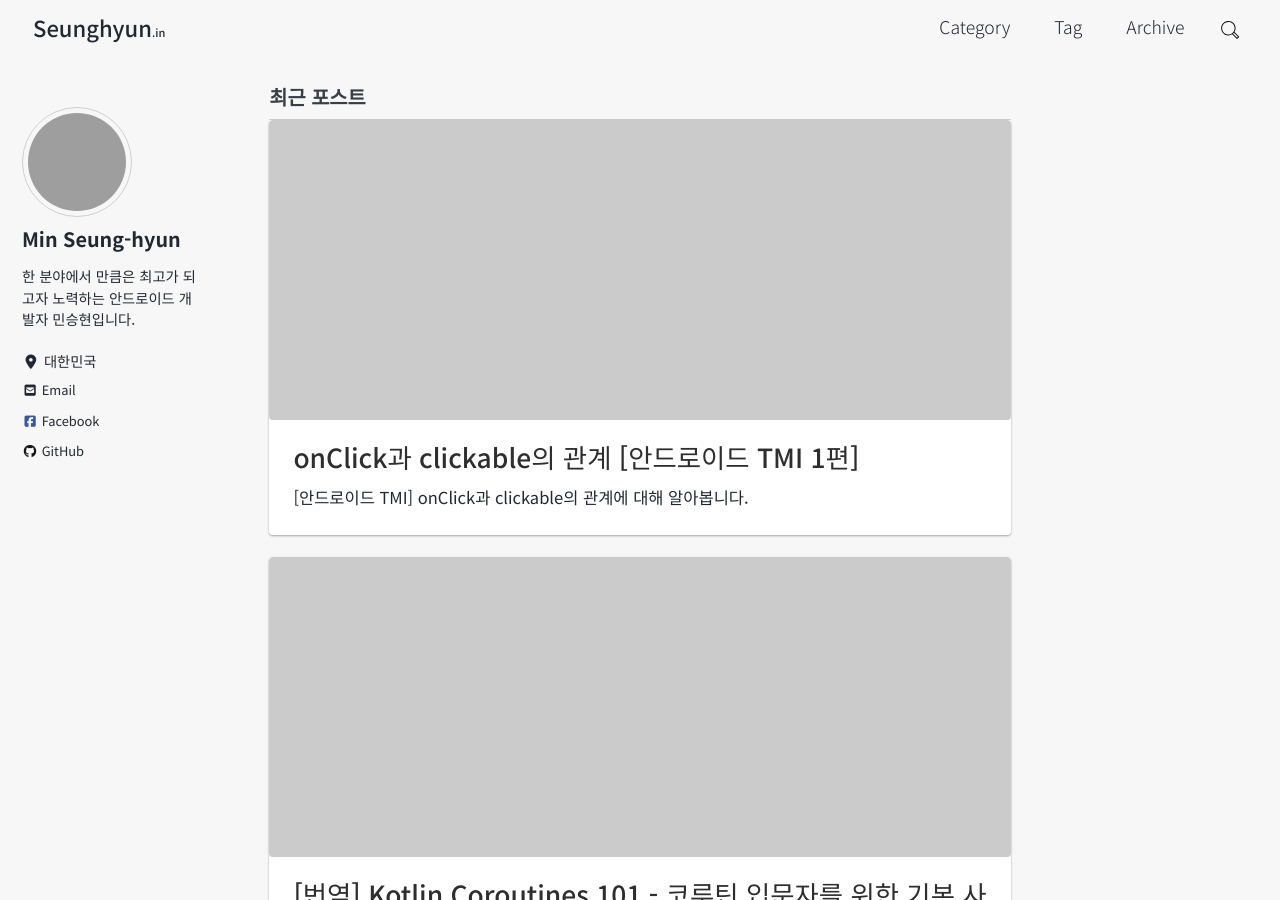
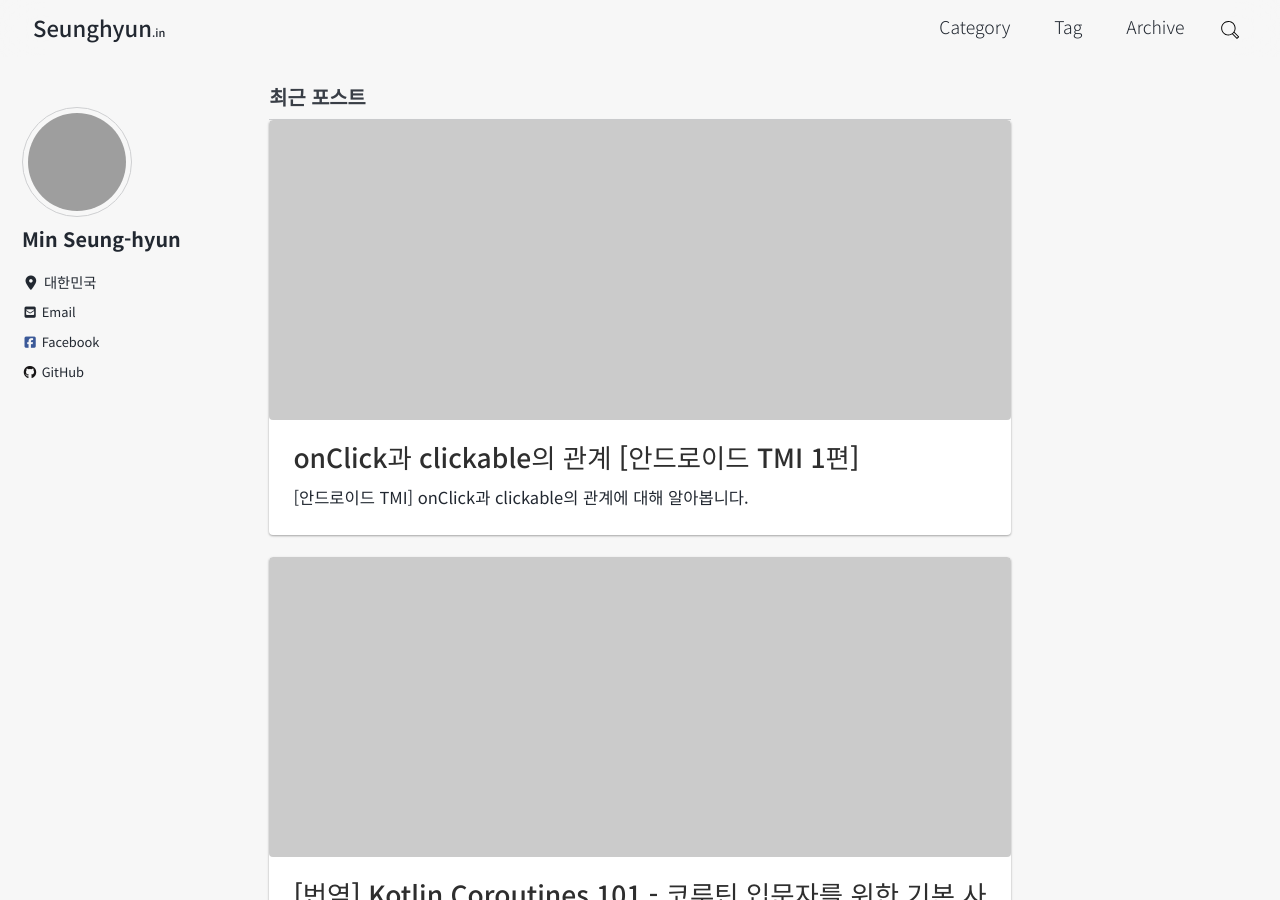
Before and after one commit to MinSeungHyun/minseunghyun.github.io, a Jekyll site: the page built from index.html, in a window 1280 px wide and 900 px high. Built offline with Jekyll 4.4.1, drawn with Linux system fonts in a browser that asks for light colours; cached includes are drawn as plain includes; nearby versions of some CDN libraries; the list of posts is cut into pages by our own code; grey boxes are pictures that could not be loaded.

Commit message:
chore: update _config.yml

```diff
--- a/_config.yml
+++ b/_config.yml
@@ -105,7 +105,7 @@ analytics:
 author:
   name: 'Min Seung-hyun'
   avatar: 'https://avatars2.githubusercontent.com/u/44062683?s=460&u=ec83def9ef2b82ed349ccbb628566ffec37d780d&v=4'
-  bio: '한 분야에서 만큼은 최고가 되고자 노력하는 안드로이드 개발자 민승현입니다.'
+  bio: ''
   location: '대한민국'
   email: # "asdf014563@naver.com"
   links:
```
